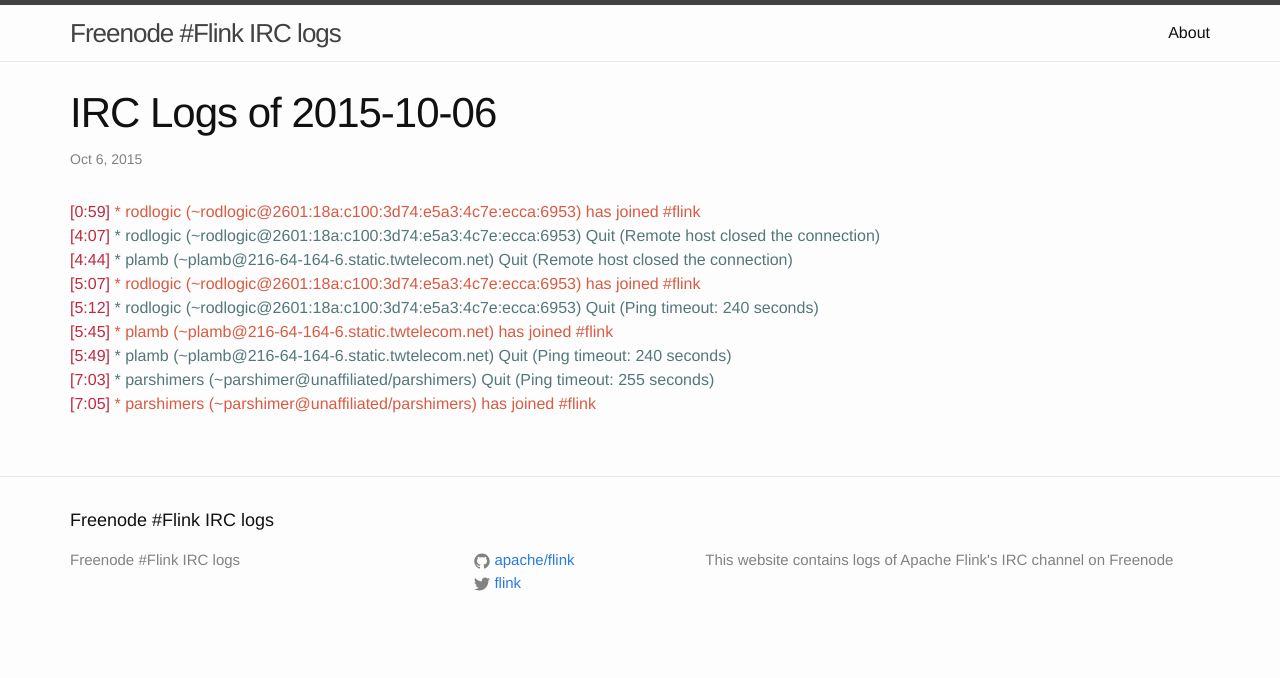
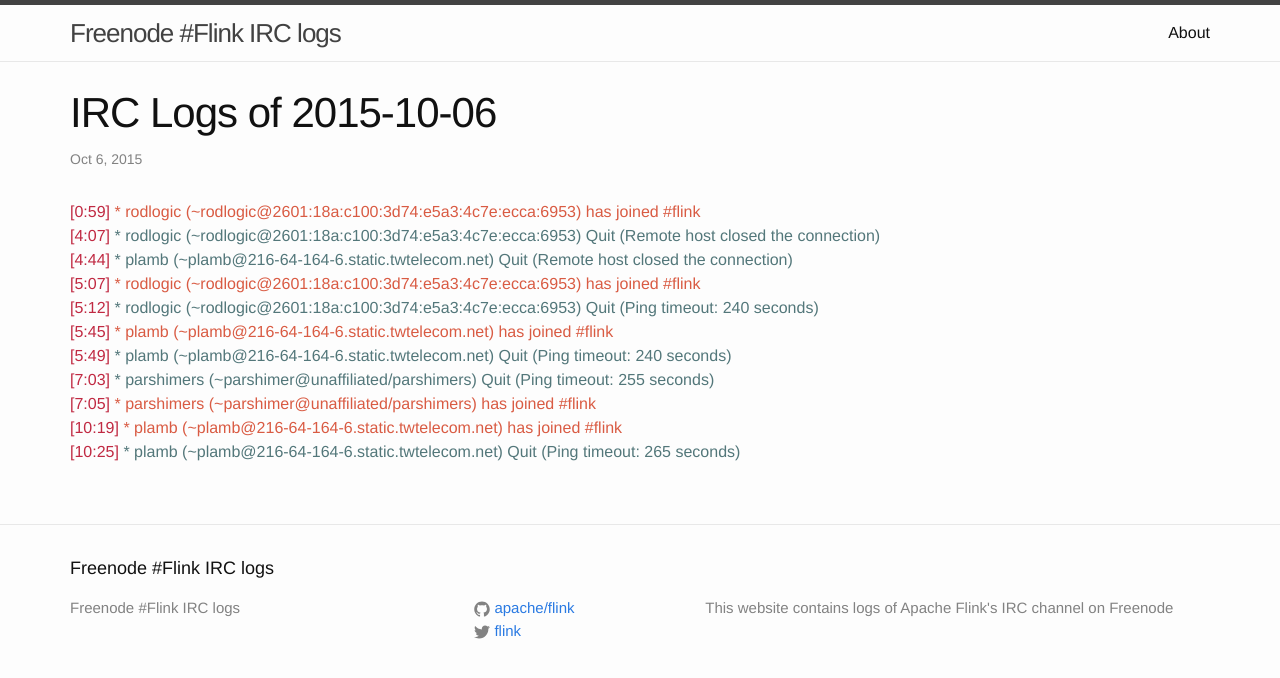
Before and after one commit to flink-irc-logs/flink-irc-logs.github.io, a Jekyll site: the page built from _posts/2015-10-06-logs.markdown, in a window 1280 px wide. Shown: the top 678 px of the page. Built offline with Jekyll 4.4.1, drawn with Linux system fonts in a browser that asks for light colours.

Commit message:
Update of the logs on Tue Oct  6 11:23:47 CEST 2015

```diff
--- a/_posts/2015-10-06-logs.markdown
+++ b/_posts/2015-10-06-logs.markdown
@@ -13,3 +13,5 @@
 <span class="irc-date">[5:49]</span> <span class="irc-navy">* plamb (~plamb@216-64-164-6.static.twtelecom.net) Quit (Ping timeout: 240 seconds)</span><br />
 <span class="irc-date">[7:03]</span> <span class="irc-navy">* parshimers (~parshimer@unaffiliated/parshimers) Quit (Ping timeout: 255 seconds)</span><br />
 <span class="irc-date">[7:05]</span> <span class="irc-green">* parshimers (~parshimer@unaffiliated/parshimers) has joined #flink</span><br />
+<span class="irc-date">[10:19]</span> <span class="irc-green">* plamb (~plamb@216-64-164-6.static.twtelecom.net) has joined #flink</span><br />
+<span class="irc-date">[10:25]</span> <span class="irc-navy">* plamb (~plamb@216-64-164-6.static.twtelecom.net) Quit (Ping timeout: 265 seconds)</span><br />
```
